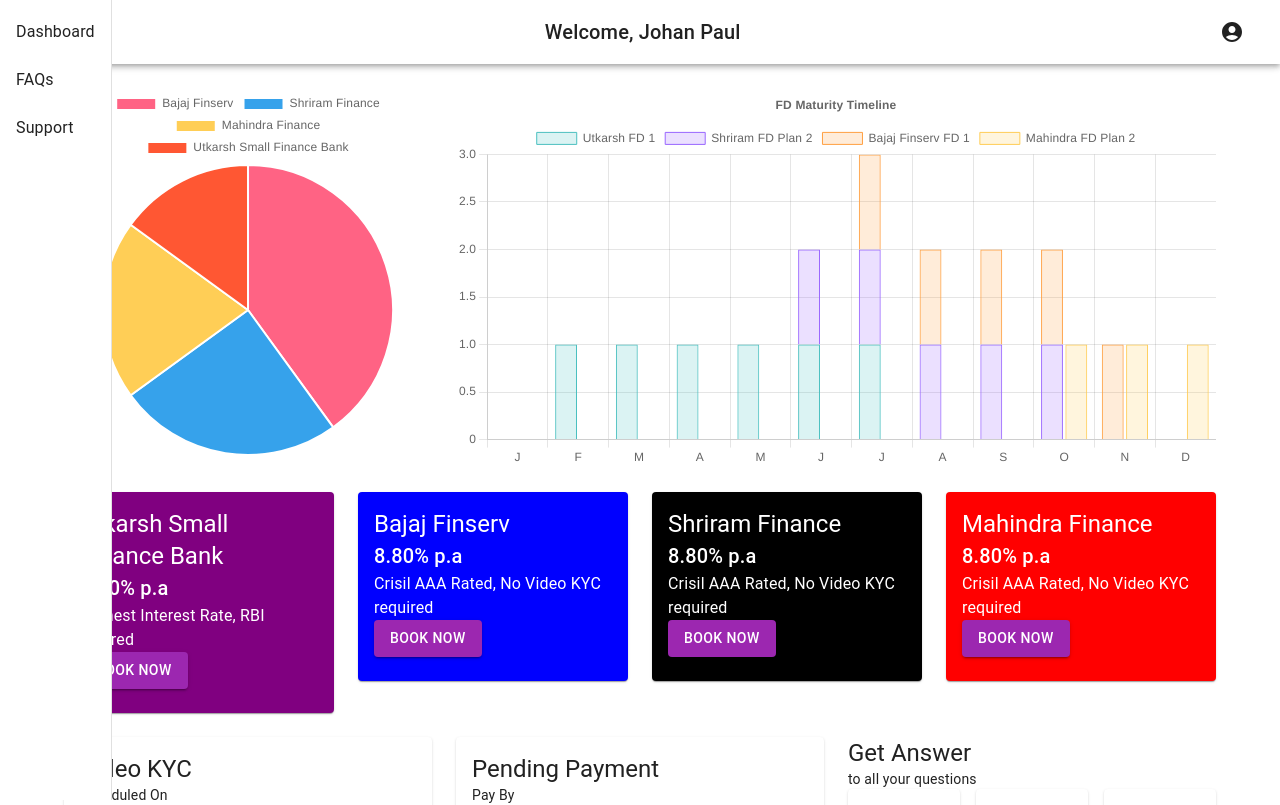
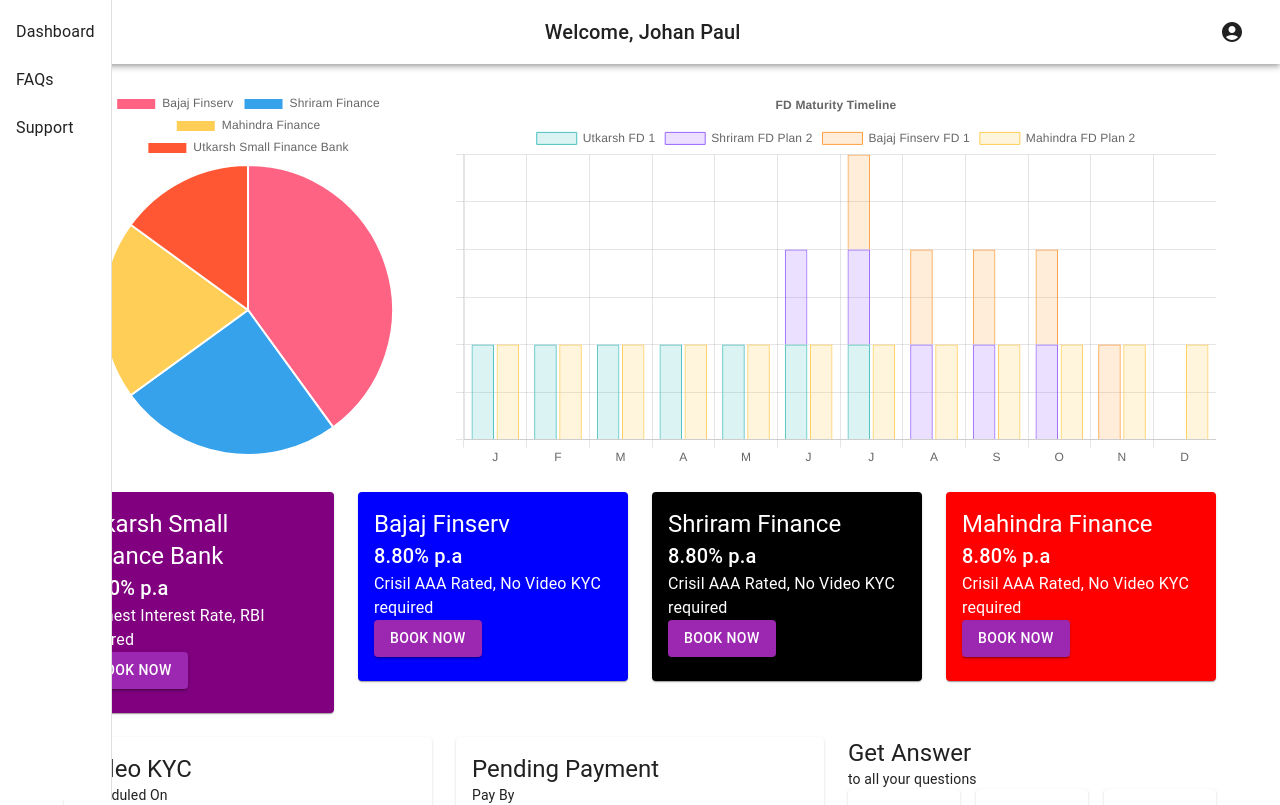
Before and after one commit to codearora/Portfolio-Dashboard, a React (Create React App) app in the folder dashboard-app/: page / in a window 1280 px wide. Shown: the top 805 px of the page. Built offline with nearby package versions, Linux system fonts and the light colour scheme; grey boxes are pictures that could not be loaded.

Commit message:
changed graph

```diff
--- a/dashboard-app/src/components/FDMaturityTimeline.js
+++ b/dashboard-app/src/components/FDMaturityTimeline.js
@@ -10,7 +10,7 @@
         datasets: [
             {
                 label: 'Utkarsh FD 1',
-                data: [0, 1, 1, 1, 1, 1, 1, 0, 0, 0, 0, 0],
+                data: [1, 1, 1, 1, 1, 1, 1, 0, 0, 0, 0, 0],
                 backgroundColor: 'rgba(75, 192, 192, 0.2)',
                 borderColor: 'rgba(75, 192, 192, 1)',
                 borderWidth: 1,
@@ -34,7 +34,7 @@
             },
             {
                 label: 'Mahindra FD Plan 2',
-                data: [0, 0, 0, 0, 0, 0, 0, 0, 0, 1, 1, 1, 1, 1, 1, 1, 1, 1, 1],
+                data: Array(19).fill(1).concat(Array(1).fill(0)), // assuming 19 months for the full period
                 backgroundColor: 'rgba(255, 205, 86, 0.2)',
                 borderColor: 'rgba(255, 205, 86, 1)',
                 borderWidth: 1,
@@ -60,6 +60,10 @@
             },
             y: {
                 stacked: true,
+                beginAtZero: true,
+                ticks: {
+                    display: false,
+                },
             },
         },
     };
```
